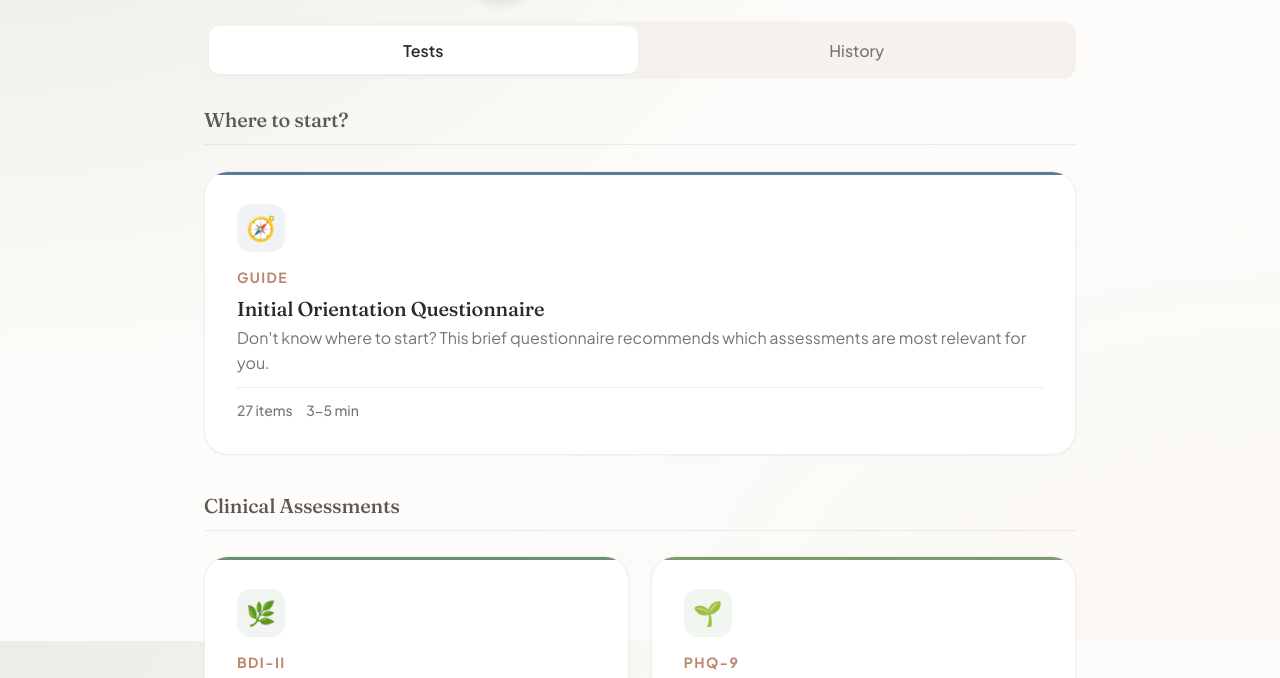
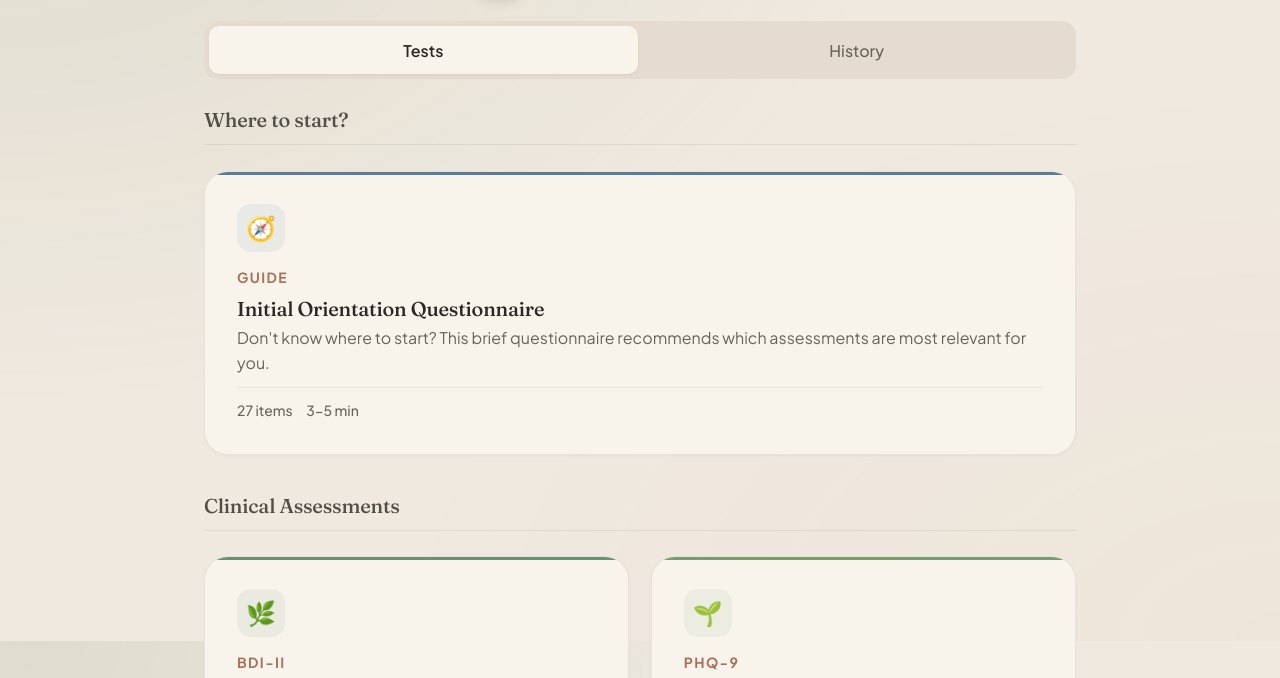
Before and after one commit to luisfernandobarrera/mental-health-assessments, a plain HTML site: page index.html in a window 1280 px wide. Shown: the part 159-837 px from the top of the page. Drawn offline with nearby package versions, Linux system fonts and the light colour scheme.

Commit message:
Warm parchment theme + fix history duplicate bug
- Replace harsh white backgrounds with warm parchment tones (#F0E9DF, #F8F4EC)
- All WCAG AA contrast ratios verified (4.9:1 minimum)
- Fix double history entry: guard showResults() with idempotency flag
- Prevent Enter key double-fire via blur + stopImmediatePropagation

Co-Authored-By: Claude Opus 4.6 (1M context) <noreply@anthropic.com>

```diff
--- a/index.html
+++ b/index.html
@@ -4,7 +4,7 @@
   <meta charset="UTF-8">
   <meta name="viewport" content="width=device-width, initial-scale=1.0">
   <meta name="description" content="Mental health self-assessment platform with 22 validated screening tests in 12 languages">
-  <meta name="theme-color" content="#F7F4F0" media="(prefers-color-scheme: light)">
+  <meta name="theme-color" content="#F0E9DF" media="(prefers-color-scheme: light)">
   <meta name="theme-color" content="#1C1C1E" media="(prefers-color-scheme: dark)">
   <title>Mental Health — Self-Assessment</title>
   <link rel="preconnect" href="https://fonts.googleapis.com">
@@ -19,26 +19,26 @@
 
     /* ─── Design Tokens ─── */
     :root {
-      --bg-primary: #FDFCFA;
-      --bg-secondary: #FFFFFF;
-      --bg-tertiary: #F5F1EC;
-      --text-primary: #2D2A26;
-      --text-secondary: #5D5852;
-      --text-muted: #7A746D; /* Mejorado para contraste WCAG AA */
-      --accent: #4A6741;
-      --accent-light: #8BAF91;
-      --accent-dark: #3A5234;
-      --accent-warm: #BC846C;
+      --bg-primary: #F0E9DF;
+      --bg-secondary: #F8F4EC;
+      --bg-tertiary: #E5DCCF;
+      --text-primary: #2B2825;
+      --text-secondary: #524E48;
+      --text-muted: #68635C; /* WCAG AA 4.9:1 */
+      --accent: #45613D;
+      --accent-light: #85A88B;
+      --accent-dark: #364C30;
+      --accent-warm: #A87058;
       --accent-glow: rgba(74, 103, 65, 0.10);
       --border: rgba(45, 42, 38, 0.08);
       --shadow-sm: 0 1px 3px rgba(45, 42, 38, 0.04), 0 1px 2px rgba(45, 42, 38, 0.02);
       --shadow-md: 0 8px 24px -4px rgba(45, 42, 38, 0.08), 0 2px 8px -2px rgba(45, 42, 38, 0.04);
       --shadow-lg: 0 20px 48px -8px rgba(74, 103, 65, 0.12), 0 8px 16px -4px rgba(45, 42, 38, 0.06);
-      --disclaimer-bg: #FDF8F0;
+      --disclaimer-bg: #EAE0CE;
       --disclaimer-border: #C9A040;
-      --privacy-bg: #F0F5EE;
+      --privacy-bg: #E2ECDE;
       --privacy-border: #6B8F71;
-      --resources-bg: #F2F7F0;
+      --resources-bg: #E6E9E1;
       --ease-out: cubic-bezier(0.22, 1, 0.36, 1);
       --ease-spring: cubic-bezier(0.34, 1.56, 0.64, 1);
       --ease-premium: cubic-bezier(0.23, 1, 0.32, 1);
@@ -1305,6 +1305,7 @@ function openTest(id) {
 
 function startTest() {
   currentQ = 0;
+  _resultsShown = false;
   answers = new Array(activeTest.questions.length).fill(null);
   enterTestMode();
 }
@@ -1512,7 +1513,10 @@ function calcScore() {
   return score;
 }
 
+let _resultsShown = false;
 function showResults() {
+  if (_resultsShown) return; // Prevent double-fire from keyboard + button
+  _resultsShown = true;
   document.body.classList.remove('immersive-mode');
   const test = activeTest;
   const score = calcScore();
@@ -2110,6 +2114,9 @@ document.addEventListener('keydown', e => {
   // Enter confirms highlighted option OR advances to next question
   if (e.key === 'Enter') {
     e.preventDefault();
+    e.stopImmediatePropagation();
+    // Blur any focused button to prevent double-fire
+    if (document.activeElement?.tagName === 'BUTTON') document.activeElement.blur();
     if (_kbFocusedOption !== null && answers[currentQ] !== _kbFocusedOption) {
       triggerOptionSelect(_kbFocusedOption);
     } else if (answers[currentQ] !== null) {
```
